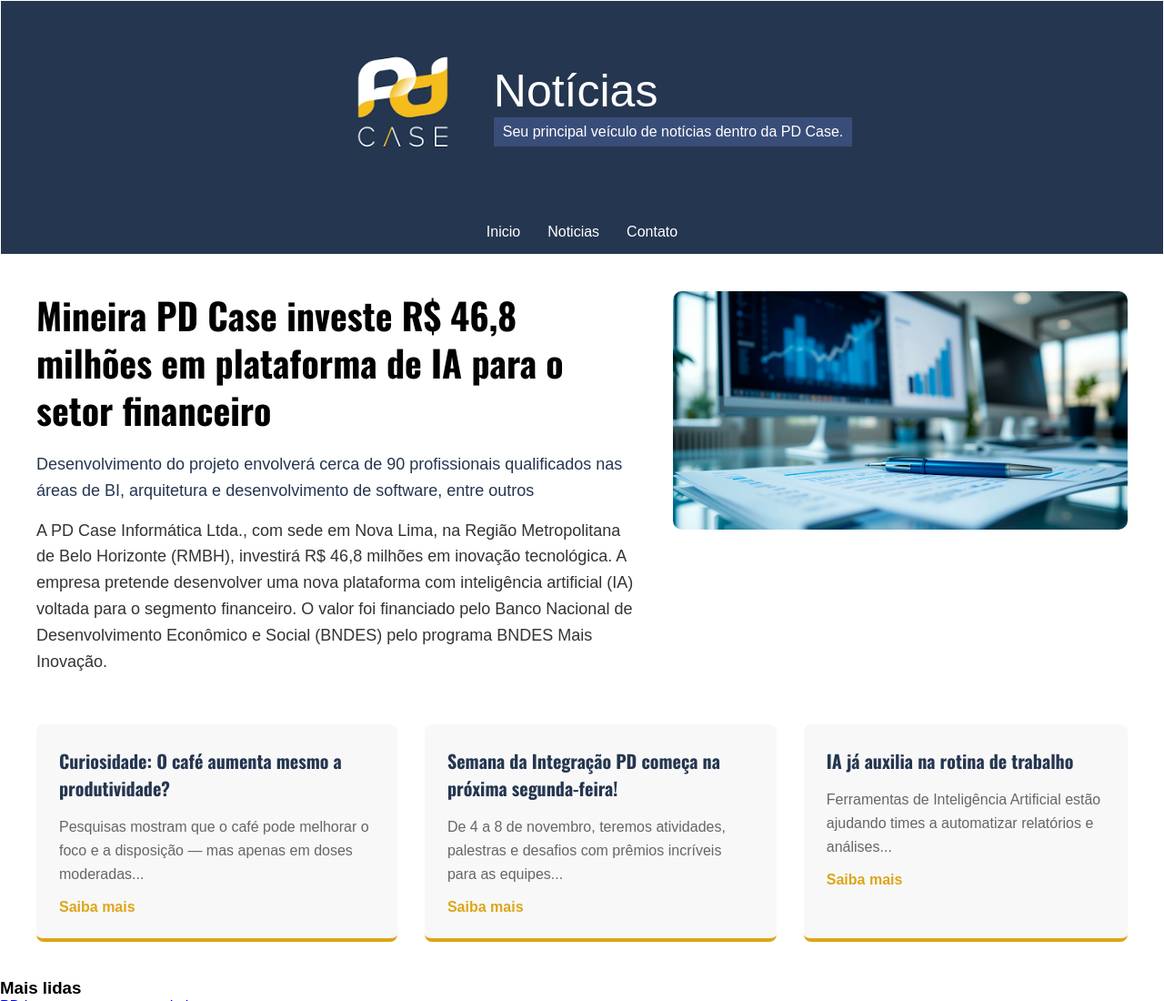
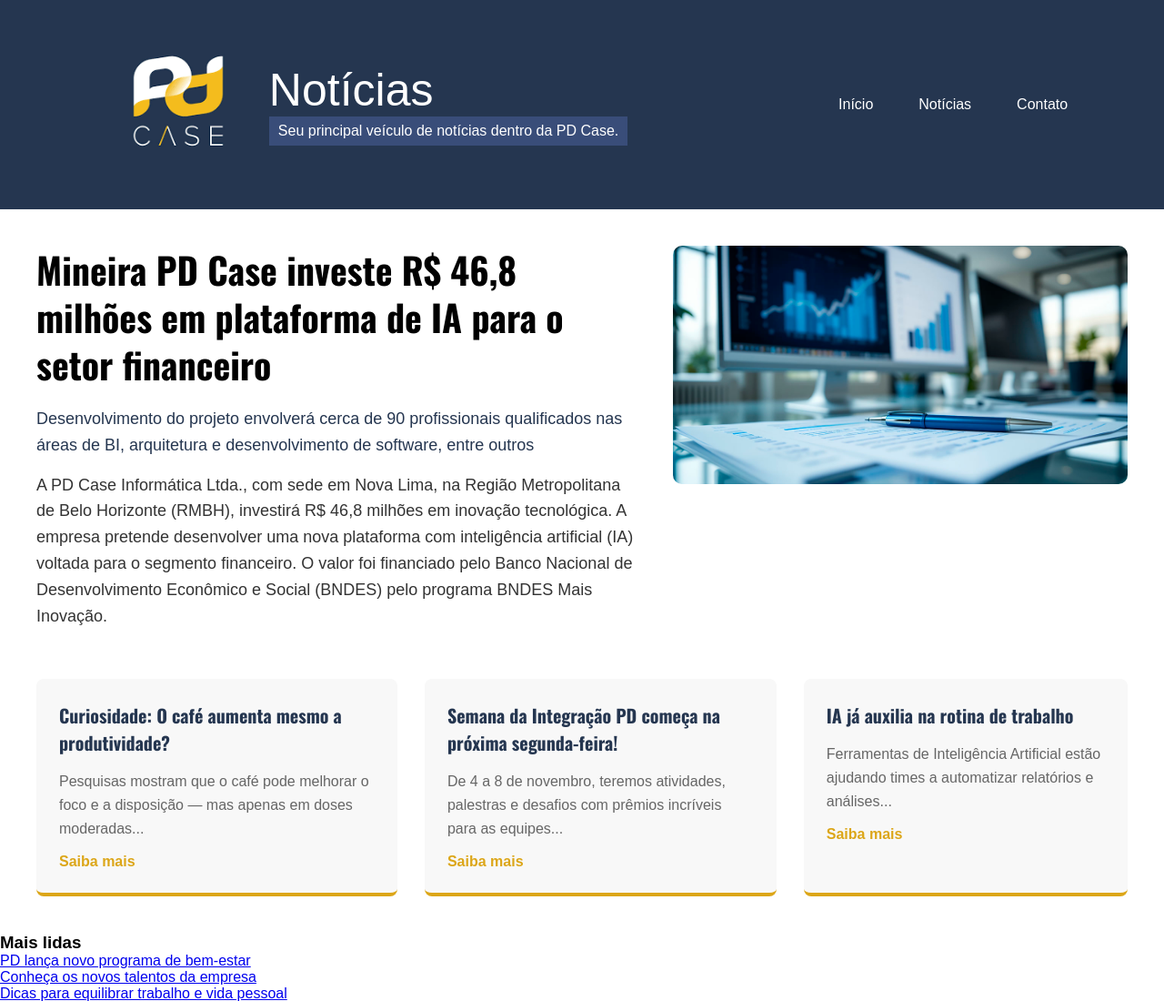
Before and after one commit to mateusartico/PD-Noticias, a plain HTML site: page index.html in a window 1280 px wide. Shown: the top 1100 px of the page at 91% size. Drawn offline with nearby package versions, Linux system fonts and the light colour scheme.

Commit message:
style(header): pequenas alterações no header e nav

```diff
--- a/css/style.css
+++ b/css/style.css
@@ -11,14 +11,13 @@
 }
 
 header {
-    border: 1px solid;
   background-color: var(--azul-pd);
   color: white;
 
   display: flex;
-    justify-content: center;
+  justify-content: space-around;
   align-items: center;
-    flex-direction: column;
+  flex-direction: row;
   gap: 30px;
   padding: 15px 0;
 }
@@ -58,13 +57,13 @@
   color: white;
   text-decoration: none;
   transition: 0.2s ease-in-out;
+  margin-left: 10px;
+  margin-right: 10px;
 }
 
 header nav a:hover {
   color: var(--amarelo-pd);
 }
-
-
 
 main {
   display: flex;
@@ -97,8 +96,6 @@
   width: 500px;
   border-radius: 10px;
 }
-
-
 
 section {
   max-width: 1200px;
--- a/index.html
+++ b/index.html
@@ -7,13 +7,18 @@
     <link rel="stylesheet" href="css/style.css" />
 
     <!-- Oswald (fonte) -->
-    <link rel="preconnect" href="https://fonts.googleapis.com">
-    <link rel="preconnect" href="https://fonts.gstatic.com" crossorigin>
-    <link href="https://fonts.googleapis.com/css2?family=Oswald:wght@200..700&display=swap" rel="stylesheet">
+    <link rel="preconnect" href="https://fonts.googleapis.com" />
+    <link rel="preconnect" href="https://fonts.gstatic.com" crossorigin />
+    <link
+      href="https://fonts.googleapis.com/css2?family=Oswald:wght@200..700&display=swap"
+      rel="stylesheet"
+    />
 
     <!-- Newsreader (fonte) -->
-    <link href="https://fonts.googleapis.com/css2?family=Newsreader:ital,opsz,wght@0,6..72,200..800;1,6..72,200..800&display=swap" rel="stylesheet">
-
+    <link
+      href="https://fonts.googleapis.com/css2?family=Newsreader:ital,opsz,wght@0,6..72,200..800;1,6..72,200..800&display=swap"
+      rel="stylesheet"
+    />
   </head>
   <body>
     <header>
@@ -26,21 +31,21 @@
       </div>
 
       <nav>
-        <a href="#">Inicio</a>
-        <a href="#">Noticias</a>
-        <a href="#">Contato</a>
+        <a href="#">Início</a>
+        <a href="#main-new">Notícias</a>
+        <a href="#footer">Contato</a>
       </nav>
     </header>
-    <main>
+    <main id="main-new">
       <div>
         <h2>
           Mineira PD Case investe R$ 46,8 milhões em plataforma de IA para o
           setor financeiro
         </h2>
         <p id="news-description">
-            Desenvolvimento do projeto envolverá cerca de 90 profissionais
-            qualificados nas áreas de BI, arquitetura e desenvolvimento de
-            software, entre outros
+          Desenvolvimento do projeto envolverá cerca de 90 profissionais
+          qualificados nas áreas de BI, arquitetura e desenvolvimento de
+          software, entre outros
         </p>
         <p>
           A PD Case Informática Ltda., com sede em Nova Lima, na Região
@@ -99,7 +104,7 @@
         <li>Sexta: Entrega dos brindes e encerramento</li>
       </ul>
     </aside>
-    <footer>
+    <footer id="footer">
       <p>&copy; PD Case. Todos os direitos reservados.</p>
     </footer>
   </body>
```
Lines whose indentation alone changed are shown as unchanged.
